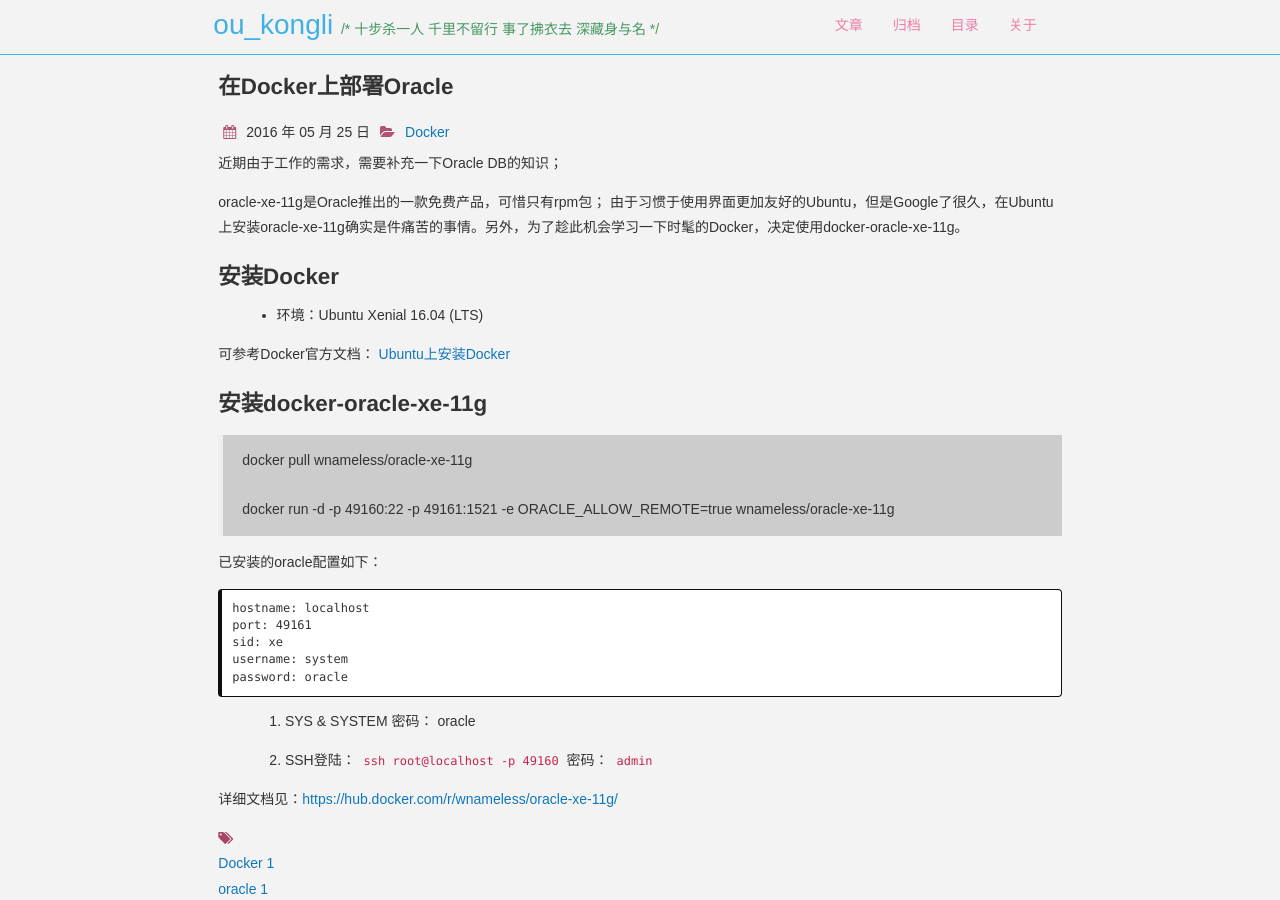
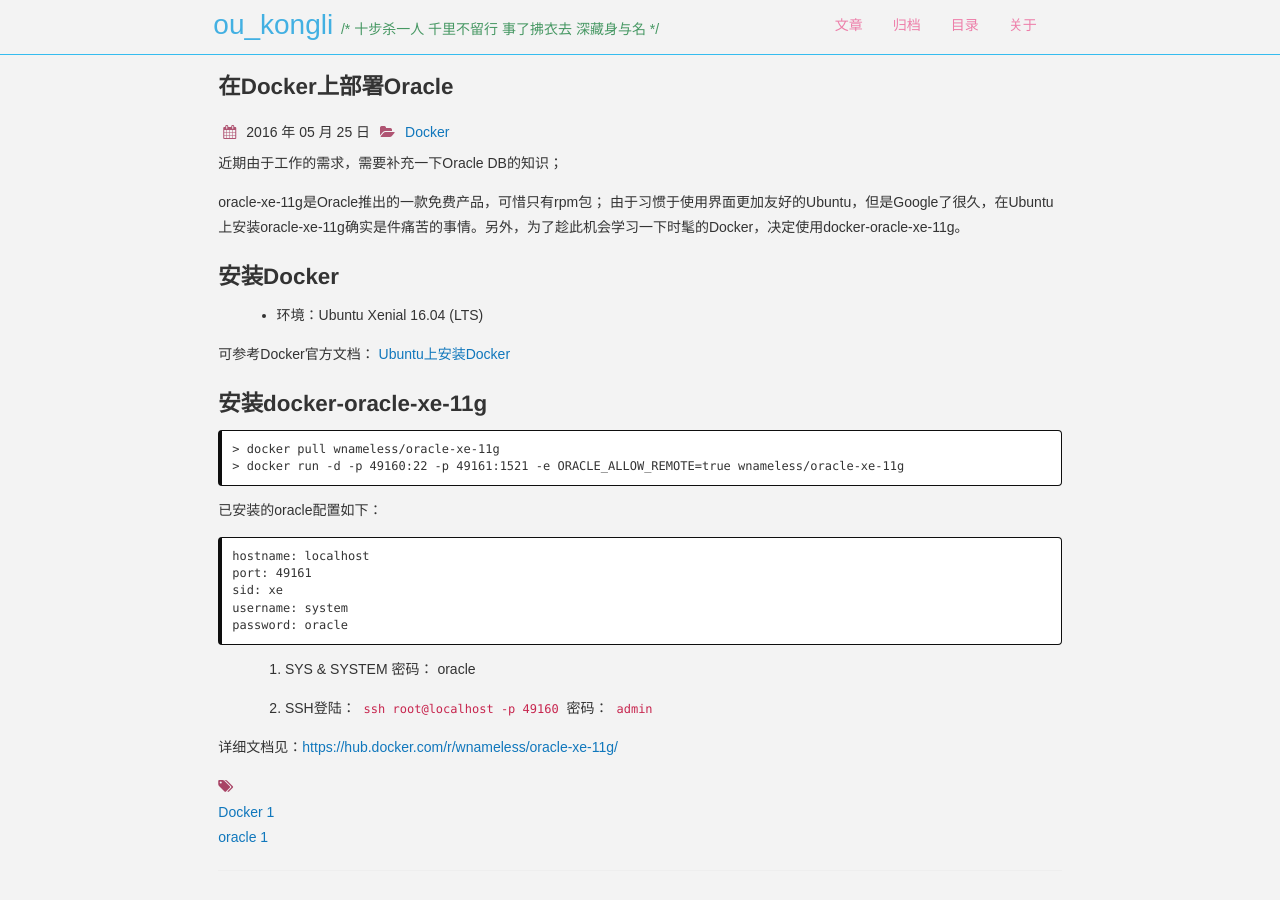
Before and after one commit to ouyangkongli/ouyangkongli.github.io, a Jekyll site: the page built from _posts/2016-05-25-oracle-in-docker.md, in a window 1280 px wide and 900 px high. Built offline with Jekyll 4.4.1, drawn with Linux system fonts in a browser that asks for light colours; nearby versions of some CDN libraries; comment, search, counter and statistics services are not loaded.

Commit message:
update format

```diff
--- a/_posts/2016-05-25-oracle-in-docker.md
+++ b/_posts/2016-05-25-oracle-in-docker.md
@@ -20,9 +20,8 @@ oracle-xe-11g是Oracle推出的一款免费产品，可惜只有rpm包；
 
 ## 安装docker-oracle-xe-11g
 
-> docker pull wnameless/oracle-xe-11g
->
-> docker run -d -p 49160:22 -p 49161:1521 -e ORACLE_ALLOW_REMOTE=true wnameless/oracle-xe-11g
+    > docker pull wnameless/oracle-xe-11g
+    > docker run -d -p 49160:22 -p 49161:1521 -e ORACLE_ALLOW_REMOTE=true wnameless/oracle-xe-11g
 
 已安装的oracle配置如下：
 
```
